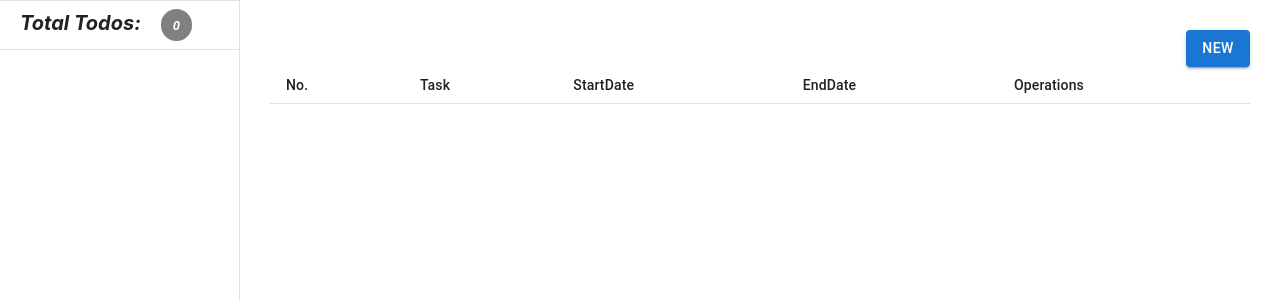
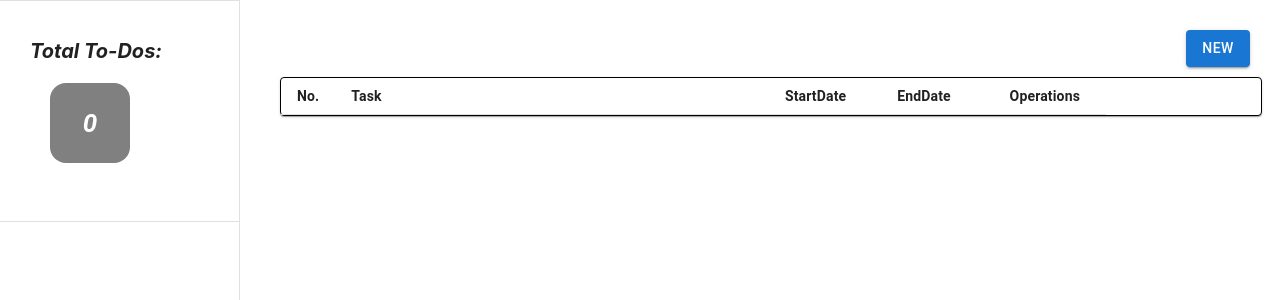
Before and after one commit to devamcodes/Todo_list, a React (Create React App) app in the folder todolist/: page / in a window 1280 px wide. Shown: the top 300 px of the page. Built offline with nearby package versions, Linux system fonts and the light colour scheme; the HTML template or start-up script is replaced by a standard one.

Commit message:
Stying of the App is improved.

```diff
--- a/todolist/src/components/TodoList.js
+++ b/todolist/src/components/TodoList.js
@@ -4,7 +4,9 @@ import TableBody from "@mui/material/TableBody";
 import TableCell from "@mui/material/TableCell";
 import TableHead from "@mui/material/TableHead";
 import TableRow from "@mui/material/TableRow";
+import { makeStyles } from "@mui/styles";
 import Box from "@mui/material/Box";
+import Paper from "@mui/material/Paper";
 import Button from "@mui/material/Button";
 import DeleteIcon from "@mui/icons-material/Delete";
 import DoneAllOutlinedIcon from "@mui/icons-material/DoneAllOutlined";
@@ -14,18 +16,65 @@ import Drawer from "@mui/material/Drawer";
 import List from "@mui/material/List";
 import Divider from "@mui/material/Divider";
 import Chip from "@mui/material/Chip";
-import EditIcon from '@mui/icons-material/Edit';
+import EditIcon from "@mui/icons-material/Edit";
 const drawerWidth = "240px";
 
 let arr2 = [];
+const styles = makeStyles(() => ({
+  paper: {
+    width: "100%",
+    margin: "10px",
+    height: "fit-content",
+    paddingTop: "5px",
+    backgroundColor: "#97BC62FF",
+    justifySelf: "stretch",
+    border: "1px solid black",
+    boxShadow: "4px 3px #2C5F2D",
+  },
+  done: {
+    marginRight: "10px",
+    fontWeight: 600,
+    "&:hover": {
+      backgroundColor: "#fff",
+      color: "blue",
+    },
+  },
+  remove: {
+    backgroundColor: "red",
+    fontWeight: 600,
+    color: "#fff",
+    "&:hover": {
+      backgroundColor: "#fff",
+      color: "red",
+    },
+  },
+  button: {
+    borderRadius: "50%",
+    boxShadow: "2px 1px black",
+    color: "black",
+    fontWeight: "bold",
+    float: "right",
+    // backgroundColor: "#2CDD67",
+    "&:hover": { backgroundColor: "#DD2C57", boxShadow: "3px 2px black" },
+  },
+  edit: {
+    backgroundColor: "#fff",
+    borderRadius: "50%",
+    "&:hover": {
+      backgroundColor: "#318CBF",
+      color: "#fff",
+    },
+  },
+}));
 function TodoList() {
   const { todos, setTodos } = useContext(TodoContext);
   let navigate = useNavigate();
-
+  const classes = styles();
   const ondelete = (event, id) => {
     event.preventDefault();
     arr2 = todos.filter((ids) => ids.id !== id);
     let count = 0;
+    // eslint-disable-next-line array-callback-return
     arr2.map((item) => {
       item.id = count;
       count++;
@@ -53,7 +102,6 @@ function TodoList() {
 
   return (
     <>
-      <div>
       <Drawer
         sx={{
           width: drawerWidth,
@@ -73,49 +121,31 @@ function TodoList() {
             fontSize: "20px",
             fontStyle: "oblique",
             fontWeight: "bold",
+            margin: "30px",
           }}
         >
-            Total Todos:
+          Total To-Dos:
+          <br />
           <Chip
             label={todos.length}
-              style={{backgroundColor:"grey", marginLeft: "20px", color:"#fff" }}
-
+            style={{
+              backgroundColor: "grey",
+              margin: "20px 20px",
+              padding: "10px",
+              color: "#fff",
+              width: "5rem",
+              height: "5rem",
+              fontSize: 26,
+            }}
           />
         </List>
         <Divider />
-          {/*    <List>
-            {todos.length > 0
-              ? todos.map(({ isDone }, index) => {
-                  <ListItem button key={index}>
-                    <div>
-                      <h3>
-                        Earliest DeadLine:
-                        {todos.sort(function (d1, d2) {
-                          return d1 > d2 ? d1 : d2;
-                        })}
-                      </h3>
-                    </div>
-                    <div>
-                      <h3>Tasks Remaining: </h3>
-                      {!isDone ? todos.length - todos.isDone.count() : 0}
-                    </div>
-                    <h3>
-                      Tasks Completed:
-                      {isDone ? todos.length - todos.isDone.count() : 0}
-                    </h3>
-                    <ListItemText primary={index} />
-                  </ListItem>;
-                })
-              : null}
-          </List> */}
       </Drawer>
-      </div>
       ;
       <Box padding="10px 30px" marginLeft={drawerWidth}>
         <Button
           variant="contained"
-          color="primary"
-          style={{ float: "right" }}
+          className={classes.button}
           onClick={btnClick}
         >
           New
@@ -123,26 +153,61 @@ function TodoList() {
         <Table size="small">
           <TableHead>
             <TableRow>
-              <TableCell>No.</TableCell>
-              <TableCell>Task</TableCell>
-              <TableCell>StartDate</TableCell>
-              <TableCell>EndDate</TableCell>
-              <TableCell>Operations</TableCell>
+              <Paper
+                style={{
+                  width: "100%",
+                  margin: "10px",
+                  justifySelf: "stretch",
+                  border: "1px solid black",
+                }}
+              >
+                <TableCell style={{ fontWeight: 600 }}>No.</TableCell>
+                <TableCell style={{ width: "50ch", fontWeight: 600 }}>
+                  Task
+                </TableCell>{" "}
+                {/*try using trunary for the width if there is title otherwise give some fixed size.*/}
+                <TableCell style={{ width: "10ch", fontWeight: 600 }}>
+                  StartDate
+                </TableCell>
+                <TableCell style={{ width: "10ch", fontWeight: 600 }}>
+                  EndDate
+                </TableCell>
+                <TableCell style={{ width: "10ch", fontWeight: 600 }}>
+                  Operations
+                </TableCell>
+              </Paper>
             </TableRow>
           </TableHead>
-          <TableBody style={{backgroundColor:"#FCEFAE"}}>
-            {todos.map(({ id, isDone, title,description, startDate, endDate }, key) => {
+          <TableBody>
+            {todos.map(
+              ({ id, isDone, title, description, startDate, endDate }, key) => {
                 return (
-                <TableRow key={key}>
-                  <TableCell>{id + 1}</TableCell>
-                  <TableCell><TableRow><h2>{title}</h2><h5>{description}</h5></TableRow></TableCell>
-                  <TableCell>{startDate}</TableCell>
-                  <TableCell>{endDate}</TableCell>
-                  <TableCell>
+                  <TableRow key={key} style={{ height: "80px" }}>
+                    <Paper className={classes.paper}>
+                      <TableCell style={{ fontWeight: 600 }}>
+                        {id + 1}
+                      </TableCell>
+                      <TableCell style={{ width: "50ch", fontWeight: 600 }}>
+                        <TableRow>
+                          <span style={{ fontFamily: "lucida console" }}>
+                            {title}
+                          </span>
+                          <p style={{ fontFamily: "courier new" }}>
+                            {description}
+                          </p>
+                        </TableRow>
+                      </TableCell>
+                      <TableCell style={{ width: "10ch", fontWeight: 600 }}>
+                        {startDate}
+                      </TableCell>
+                      <TableCell style={{ width: "10ch", fontWeight: 600 }}>
+                        {endDate}
+                      </TableCell>
+                      <TableCell style={{ width: "230px" }}>
                         <Button
                           variant="contained"
-                      style={{ marginRight: "10px" }}
-                      color="success"
+                          className={classes.done}
+                          color="primary"
                           startIcon={<DoneAllOutlinedIcon />}
                           onClick={() => taskComplete(id)}
                           disabled={isDone}
@@ -152,17 +217,23 @@ function TodoList() {
                         <Button
                           variant="contained"
                           // color="error"
-                      style={{backgroundColor:"#F70218"}}
+                          className={classes.remove}
                           onClick={(event) => ondelete(event, id)}
                           startIcon={<DeleteIcon />}
                         >
                           Delete
                         </Button>
                       </TableCell>
-                  <TableCell><Button style={{backgroundColor:"#fff", borderRadius:"50%"}}><EditIcon/></Button></TableCell>
+                      <TableCell>
+                        <Button className={classes.edit}>
+                          <EditIcon />
+                        </Button>
+                      </TableCell>
+                    </Paper>
                   </TableRow>
                 );
-            })}
+              }
+            )}
           </TableBody>
         </Table>
       </Box>
@@ -171,3 +242,30 @@ function TodoList() {
 }
 
 export default TodoList;
+// {
+//   /*    <List>
+//             {todos.length > 0
+//               ? todos.map(({ isDone }, index) => {
+//                   <ListItem button key={index}>
+//                     <div>
+//                       <h3>
+//                         Earliest DeadLine:
+//                         {todos.sort(function (d1, d2) {
+//                           return d1 > d2 ? d1 : d2;
+//                         })}
+//                       </h3>
+//                     </div>
+//                     <div>
+//                       <h3>Tasks Remaining: </h3>
+//                       {!isDone ? todos.length - todos.isDone.count() : 0}
+//                     </div>
+//                     <h3>
+//                       Tasks Completed:
+//                       {isDone ? todos.length - todos.isDone.count() : 0}
+//                     </h3>
+//                     <ListItemText primary={index} />
+//                   </ListItem>;
+//                 })
+//               : null}
+//           </List> */
+// }
```
Lines whose indentation alone changed are shown as unchanged.
